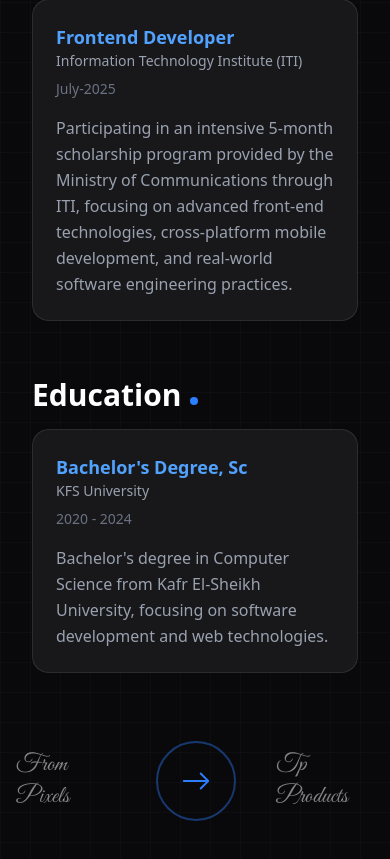
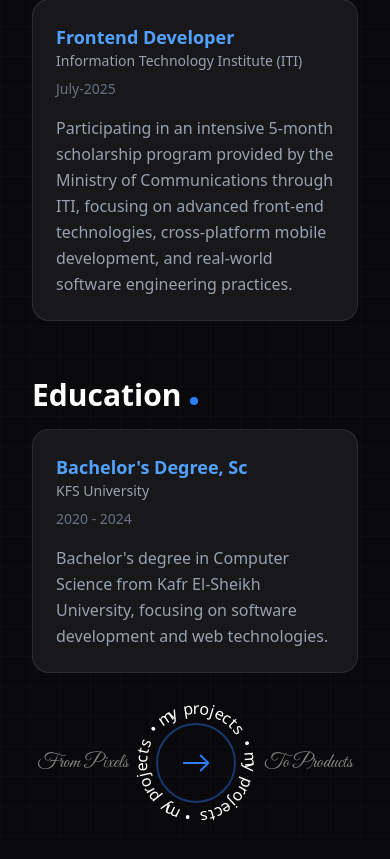
Before and after one commit to ahmed-abdelmottal3/Portfolio_V2, a Next.js app: page /about in a window 390 px wide. Shown: the part 1151-2010 px from the top of the page. After the commit the page ends 1988 px from the top, so only its background shows below. Built offline with nearby package versions, Linux system fonts and the light colour scheme.

Commit message:
fix circular CTA section in responsive

```diff
--- a/src/app/about/page.tsx
+++ b/src/app/about/page.tsx
@@ -29,7 +29,7 @@ export default function page() {
       {/* CTA section */}
       <CircularCTA title='my projects • my projects • my projects •'
         from='From Pixels'
-        to='Tp Products'
+        to='To Products'
         href='/projects' />
 
     </section>
--- a/src/app/contact/page.tsx
+++ b/src/app/contact/page.tsx
@@ -2,8 +2,8 @@
 import Header from "@/src/components/ui/header";
 import { MagicCard } from "@/src/components/ui/magic-card";
 import { useState } from "react";
-import { FaEnvelope, FaPhone, FaMapMarkerAlt, FaLinkedin, FaGithub, FaTwitter, FaPaperPlane, FaFacebook } from "react-icons/fa";
-
+import { FaLinkedin, FaGithub, FaPaperPlane, FaFacebook } from "react-icons/fa";
+import { cn } from "@/src/lib/utils"
 export default function ContactPage() {
     const [formData, setFormData] = useState({
         name: "",
@@ -60,7 +60,7 @@ export default function ContactPage() {
     return (
         <section className='container mx-auto pt-10 px-4 pb-20'>
             <Header title="Get In Touch" />
-            <p className="w-2xl text-gray-400 font-light">
+            <p className="max-w-2xl text-gray-400 font-light">
                 Have a project in mind or just want to say hi? I'd love to hear from you.
                 Send me a message and I'll get back to you as soon as possible.
             </p>
@@ -99,7 +99,7 @@ export default function ContactPage() {
                                             onChange={handleChange}
                                             required
                                             className="w-full px-4 py-3 bg-white/5 border border-white/10 rounded-lg text-white placeholder-gray-500 focus:outline-none focus:border-blue-400 transition-colors duration-300"
-                                            placeholder="John Doe"
+                                            placeholder="Type Your Name"
                                         />
                                     </div>
                                     <div>
@@ -114,7 +114,7 @@ export default function ContactPage() {
                                             onChange={handleChange}
                                             required
                                             className="w-full px-4 py-3 bg-white/5 border border-white/10 rounded-lg text-white placeholder-gray-500 focus:outline-none focus:border-blue-400 transition-colors duration-300"
-                                            placeholder="john@example.com"
+                                            placeholder="Enter Your Name"
                                         />
                                     </div>
                                 </div>
@@ -255,8 +255,7 @@ export default function ContactPage() {
                                     What projects do you accept?
                                 </h4>
                                 <p className="text-gray-400 text-sm leading-relaxed">
-                                    I work on web development projects including React, Next.js, and
-                                    full-stack applications. Feel free to reach out to discuss your needs.
+                                    I work on web development projects including React, Next.js. Feel free to reach out to discuss your needs.
                                 </p>
                             </div>
                             <div className="space-y-3">
--- a/src/app/projects/page.tsx
+++ b/src/app/projects/page.tsx
@@ -60,7 +60,7 @@ export default function Page() {
             </p>
 
             {/* view toggle */}
-            <div className="flex w-fit m-auto mt-5 gap-3 items-center justify-center bg-background/20 rounded-full py-1 px-2">
+            <div className="hidden sm:flex w-fit m-auto mt-5 gap-3 items-center justify-center bg-background/20 rounded-full py-1 px-2">
                 <div
                     onClick={() => setView("grid")}
                     className={`p-2 rounded-full cursor-pointer transition-all duration-300 ${view === "grid" ? "bg-blue-500/30 text-blue-400" : "hover:bg-background/40"
@@ -143,7 +143,7 @@ export default function Page() {
                                 <Link href={`/projects/${proj.id}`} className="flex-1">
                                     <button className="w-full flex items-center justify-center gap-2 bg-foreground text-white px-6 py-2 rounded-xl cursor-pointer transition-all duration-200 hover:bg-foreground/90 hover:scale-105 hover:shadow-lg active:bg-foreground/80 active:scale-95 active:shadow-md">
                                         <FaEye className="text-white" />
-                                        View Project
+                                        Demo
                                     </button>
                                 </Link>
                                 <a
@@ -156,7 +156,7 @@ export default function Page() {
                                         icon={<FaGithub className="text-foreground" />}
                                         className="w-full bg-background"
                                     >
-                                        View Code
+                                        Code
                                     </ShinyButton>
                                 </a>
                             </div>
--- a/src/components/shared/CircularCTA.tsx
+++ b/src/components/shared/CircularCTA.tsx
@@ -2,14 +2,17 @@ import Link from 'next/link'
 import { SpinningText } from '../ui/spinning-text'
 import { BsArrowRight } from 'react-icons/bs'
 
-export default function CircularCTA({title, from, to,href}:{title:string; from:string; to:string; href:string;}) {
+export default function CircularCTA({ title, from, to, href }: { title: string; from: string; to: string; href: string; }) {
   return (
     <section className='overflow-hidden py-15'>
-        <div className='flex items-center justify-center gap-20'>
-          <h2 className='font-great-vibes font-light text-2xl text-background/50'>{from}</h2>
+      <div className='flex items-center justify-center gap-17 sm:gap-20'>
+        <h2 className='font-great-vibes font-light text-xl sm:text-2xl text-background/50'>{from}</h2>
         <Link href={href} className='relative flex items-center justify-center cursor-pointer group'>
           <div className='absolute w-20 h-20 rounded-full border-2 border-blue-500/40 transition-all duration-500 group-hover:scale-110 group-hover:border-blue-500'></div>
-            <SpinningText radius={6} className='opacity-0 group-hover:opacity-100 transition-opacity duration-500'>
+          <SpinningText
+            radius={6}
+            className="opacity-100 lg:opacity-0 lg:group-hover:opacity-100 transition-opacity duration-500"
+          >
             {title}
           </SpinningText>
           <BsArrowRight
@@ -17,7 +20,7 @@ export default function CircularCTA({title, from, to,href}:{title:string; from:s
             className='absolute transition-transform duration-500 group-hover:-rotate-45 text-blue-500'
           />
         </Link>
-          <h2 className='font-great-vibes font-light text-2xl text-background/50'>{to}</h2>
+        <h2 className='font-great-vibes font-light text-xl sm:text-2xl text-background/50'>{to}</h2>
       </div>
     </section>
   )
--- a/src/components/shared/Nav.tsx
+++ b/src/components/shared/Nav.tsx
@@ -20,7 +20,7 @@ export default function Nav() {
   ];
 
   return (
-    <div className="fixed bottom-12 sm:bottom-8 left-1/2 -translate-x-1/2 z-50">
+    <div className="fixed bottom-5 sm:bottom-8 left-1/2 -translate-x-1/2 z-50">
       <nav className="relative flex items-center bg-linear-to-r from-[#1a1a1a] via-[#222121] to-[#1a1a1a] backdrop-blur-2xl rounded-full px-3 py-1 shadow-2xl border border-white/10">
 
         {/* Background Glow */}
--- a/src/components/ui/interactive-hover-button.tsx
+++ b/src/components/ui/interactive-hover-button.tsx
@@ -1,6 +1,6 @@
 import { ArrowRight } from "lucide-react"
 
-import { cn } from "@/lib/utils"
+import { cn } from "@/src/lib/utils"
 
 export function InteractiveHoverButton({
   children,
--- a/src/components/ui/magic-card.tsx
+++ b/src/components/ui/magic-card.tsx
@@ -3,7 +3,7 @@
 import React, { useCallback, useEffect } from "react"
 import { motion, useMotionTemplate, useMotionValue } from "motion/react"
 
-import { cn } from "@/lib/utils"
+import { cn } from "@/src/lib/utils"
 
 interface MagicCardProps {
   children?: React.ReactNode
--- a/src/components/ui/shimmer-button.tsx
+++ b/src/components/ui/shimmer-button.tsx
@@ -1,6 +1,6 @@
 import React, { ComponentPropsWithoutRef, CSSProperties } from "react"
 
-import { cn } from "@/lib/utils"
+import { cn } from "@/src/lib/utils"
 
 export interface ShimmerButtonProps extends ComponentPropsWithoutRef<"button"> {
   shimmerColor?: string
--- a/src/components/ui/shiny-button.tsx
+++ b/src/components/ui/shiny-button.tsx
@@ -4,7 +4,7 @@ import React from "react"
 import { motion, type MotionProps } from "motion/react"
 import { FaGithub } from "react-icons/fa"
 
-import { cn } from "@/lib/utils"
+import { cn } from "@/src/lib/utils"
 
 const animationProps: MotionProps = {
   initial: { "--x": "100%", scale: 0.8 },
--- a/src/components/ui/spinning-text.tsx
+++ b/src/components/ui/spinning-text.tsx
@@ -3,7 +3,7 @@
 import React, { ComponentPropsWithoutRef } from "react"
 import { motion, Transition, Variants } from "motion/react"
 
-import { cn } from "@/lib/utils"
+import { cn } from "@/src/lib/utils"
 
 interface SpinningTextProps extends ComponentPropsWithoutRef<"div"> {
   children: string | string[]
```
Lines whose indentation alone changed are shown as unchanged.
